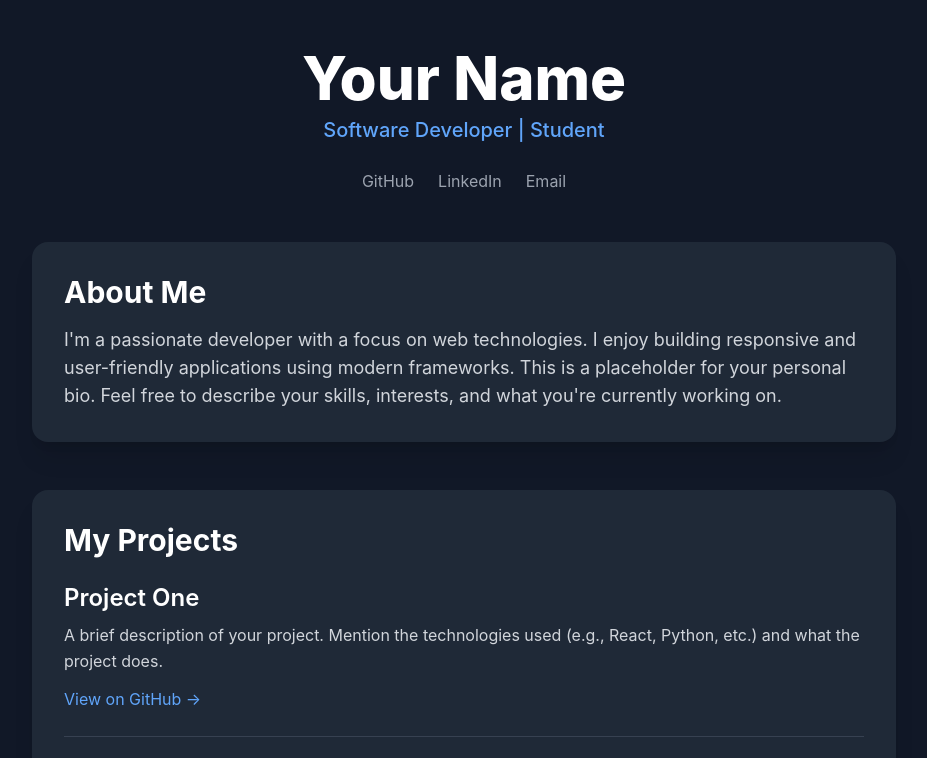
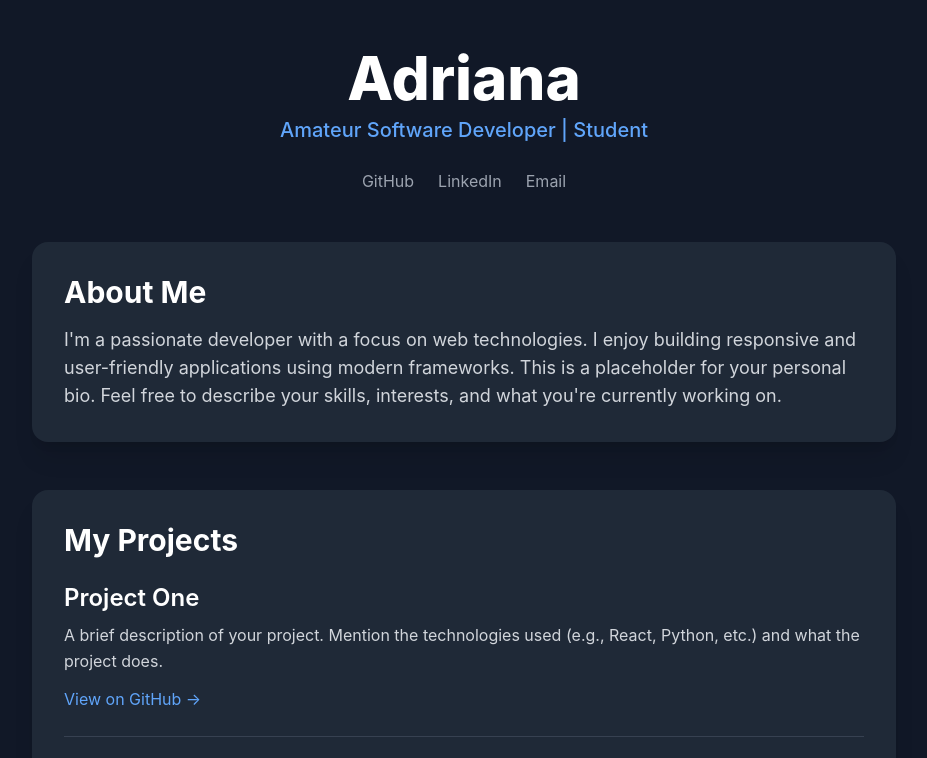
Before and after one commit to Adriandroid05/Adriandroid05.github.io, a plain HTML site: page index.html in a window 1280 px wide. Shown: the top 758 px of the page, without its empty margins (176-1103 px from the left). Drawn offline with nearby package versions, Linux system fonts and the light colour scheme.

Commit message:
this is my fourth commit

```diff
--- a/index.html
+++ b/index.html
@@ -3,7 +3,7 @@
 <head>
     <meta charset="UTF-8">
     <meta name="viewport" content="width=device-width, initial-scale=1.0">
-    <title>Your Name's GitHub Profile</title>
+    <title>Adriana's GitHub Profile</title>
     <!-- Import Tailwind CSS from a CDN -->
     <script src="https://cdn.tailwindcss.com"></script>
     <style>
@@ -20,8 +20,8 @@
 
         <!-- Header Section -->
         <header class="text-center mb-12">
-            <h1 class="text-6xl font-extrabold text-white mb-2">Your Name</h1>
-            <p class="text-xl text-blue-400 font-medium">Software Developer | Student</p>
+            <h1 class="text-6xl font-extrabold text-white mb-2">Adriana</h1>
+            <p class="text-xl text-blue-400 font-medium">Amateur Software Developer | Student</p>
             <nav class="mt-6 flex justify-center space-x-6">
                 <!-- Replace '#' with your actual GitHub, LinkedIn, or other profile URLs -->
                 <a href="#" class="text-gray-400 hover:text-blue-400 transition-colors duration-300">GitHub</a>
```
